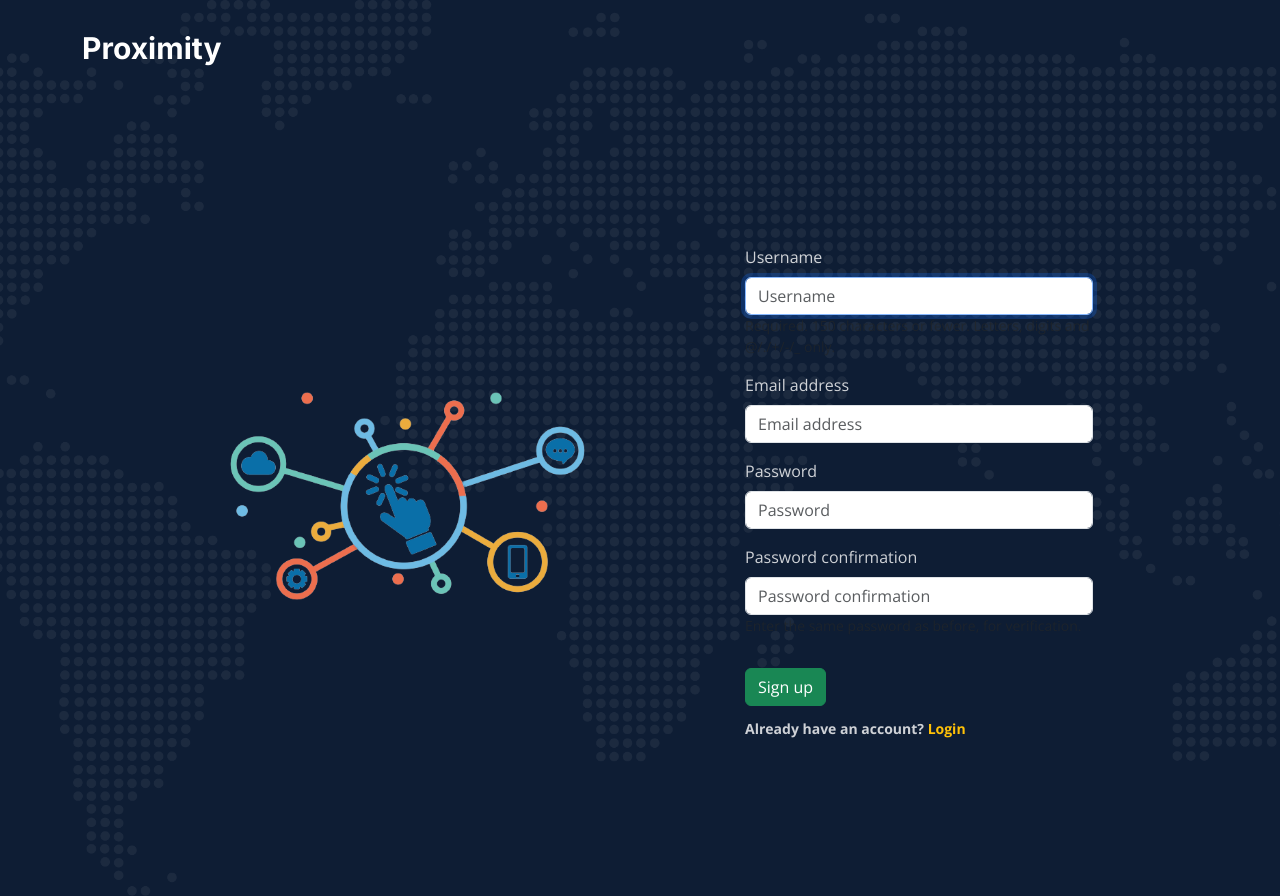
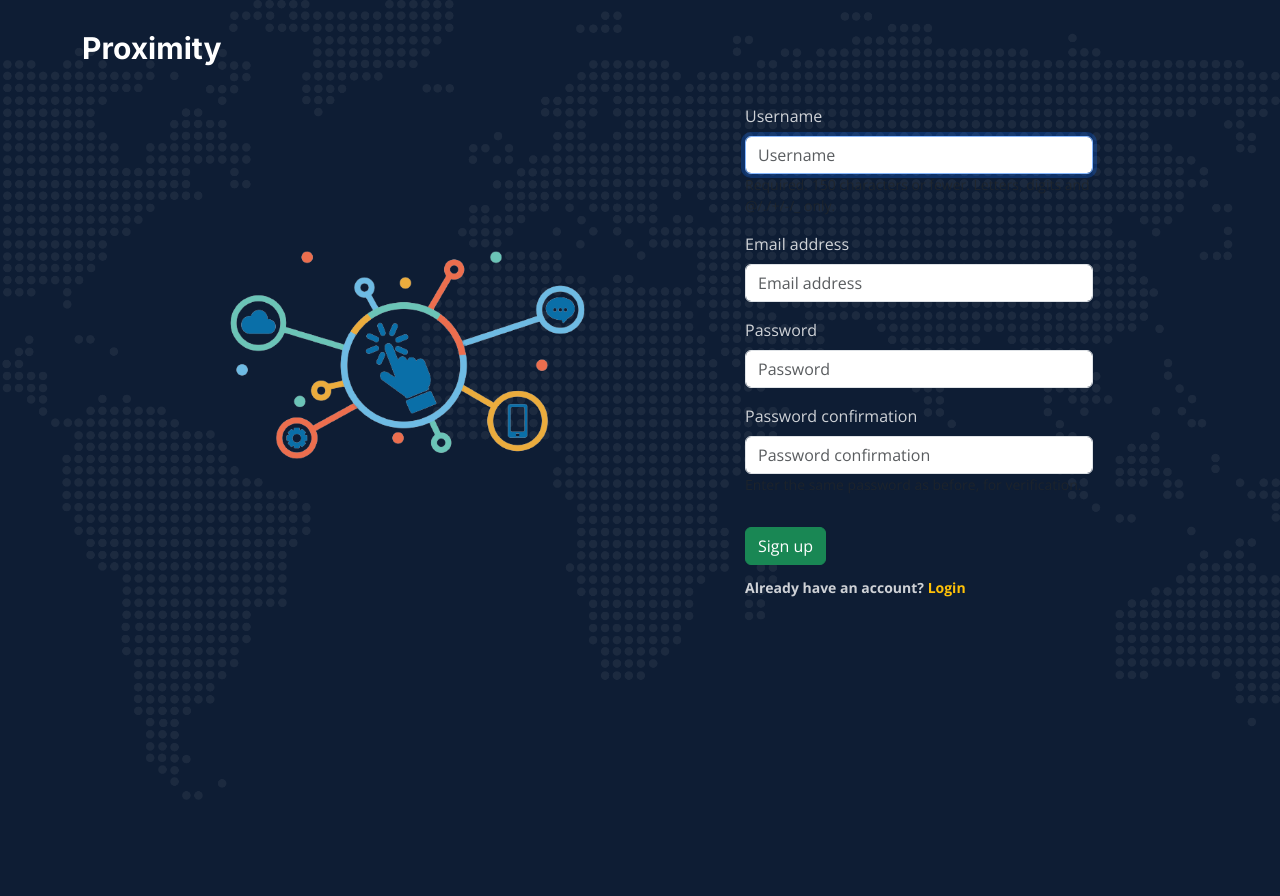
Before and after one commit to Edu58/Proximity, a Django app: page /signup/ in a window 1280 px wide. After the commit the page ends 799 px from the top, so only its background shows below. Run offline with Django 4.2, Linux system fonts and the light colour scheme; some libraries are stand-ins or nearby versions.

```diff
--- a/main/models.py
+++ b/main/models.py
@@ -1,4 +1,3 @@
-from unicodedata import name
 from django.db import models
 from django.contrib.auth.models import User
 from django.shortcuts import get_object_or_404
@@ -15,7 +14,7 @@ class Neighbourhood(models.Model):
         null=True, blank=True, validators=[MaxValueValidator(9999999999999)])
     fire_dept_contact = models.PositiveBigIntegerField(
         null=True, blank=True, validators=[MaxValueValidator(9999999999999)])
-    admin = models.ForeignKey(User, on_delete=models.PROTECT)
+    admin = models.ForeignKey(User, on_delete=models.SET_DEFAULT, default=1)
 
     def __str__(self) -> str:
         return self.name
--- a/static/css/profile.css
+++ b/static/css/profile.css
@@ -15,5 +15,6 @@
     section .profile .dp {
         padding: 0 !important;
         margin-bottom: 1rem;
+        text-align: center;
     }
 }
--- a/templates/index.html
+++ b/templates/index.html
@@ -9,13 +9,13 @@
 {% block title %}Home{% endblock title %}
 
 {% block content %}
-<section id="hero" class="container hero d-flex min-vh-100">
+<section id="hero" class="container hero d-flex">
     <div class="container-fluid">
         <div class="row gy-4 d-flex justify-content-between">
             <div class="col-lg-6 order-2 order-lg-1 d-flex flex-column justify-content-center">
                 <h2 data-aos="fade-up">Your Neighbourhood Sync Partner</h2>
                 <p class="my-4" data-aos="fade-up" data-aos-delay="100">
-                    With proximity, you can keep track of whats happening in your neighbourhood from the comfort of your
+                    With proximity, you can keep track of and also share what is happening in your neighbourhood from the comfort of your
                     couch.
                     From events, announcements and alerts. Proximity got you covered.
                 </p>
--- a/templates/login.html
+++ b/templates/login.html
@@ -10,9 +10,9 @@
 {% block title %}Login{% endblock %}
 
 {% block content %}
-<section class="container min-vh-100">
-    <div class="container-fluid h-custom">
-        <div class="row d-flex justify-content-center align-items-center h-100">
+<section class="container">
+    <div class="container-fluid">
+        <div class="row d-flex justify-content-center align-item-center" style="padding-top: 10%;">
             <div class="col-md-9 col-lg-6 col-xl-5">
                 <img src="../static/images/proximity.png"
                     class="img-fluid" alt="Sample image">
--- a/templates/profile.html
+++ b/templates/profile.html
@@ -75,7 +75,7 @@
                 {% endfor %}
             </ul>
             {% else %}
-            <p class="mt-4">YOU HAVE NO POSTS</p>
+            <p class="mt-4">YOU HAVE 0 POSTS</p>
             {% endif %}
         </div>
     </div>
--- a/templates/signup.html
+++ b/templates/signup.html
@@ -10,9 +10,9 @@
 {% block title %}Signup{% endblock %}
 
 {% block content %}
-<section class="container min-vh-100">
-    <div class="container-fluid h-custom">
-        <div class="row d-flex justify-content-center align-items-center min-vh-100">
+<section class="container">
+    <div class="container-fluid">
+        <div class="row d-flex justify-content-center align-items-center">
             <div class="col-md-9 col-lg-6 col-xl-5">
                 <img src="../static/images/proximity.png"
                     class="img-fluid" alt="Sample image">
```
Also changed, not shown: main/migrations/0002_alter_neighbourhood_admin.py (added).
